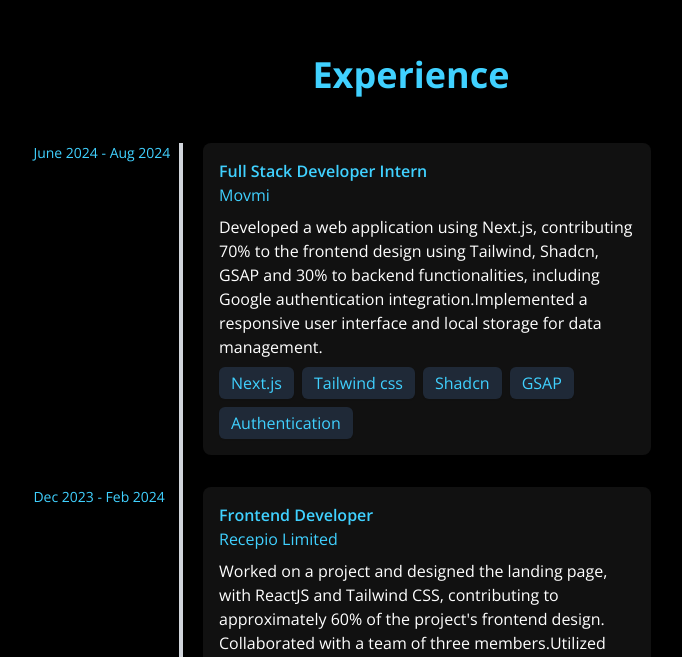
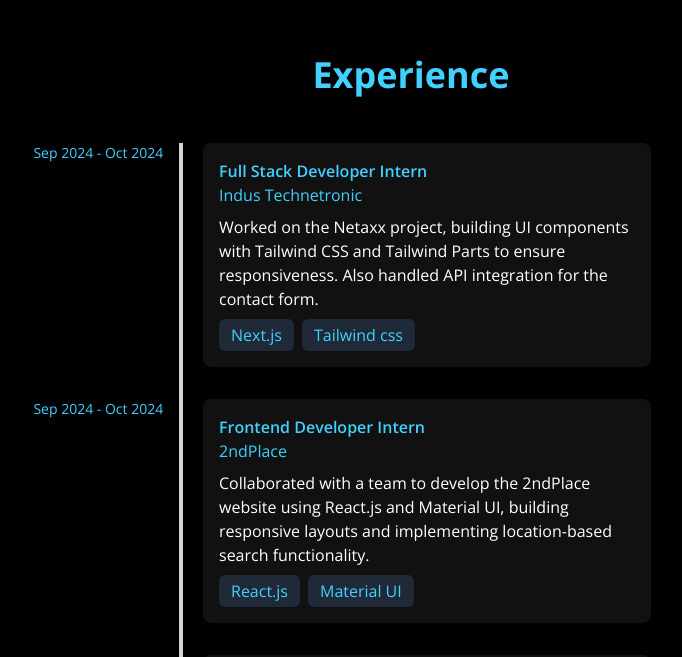
Before and after one commit to mahapara24/portfolio, a React (Vite) app: page /experience in a window 1280 px wide. Shown: the part 2113-2770 px from the top of the page, without its empty margins (229-911 px from the left). Built offline with nearby package versions, Linux system fonts and the light colour scheme.

Commit message:
experiance updated

```diff
--- a/src/components/Experiance/Experience.jsx
+++ b/src/components/Experiance/Experience.jsx
@@ -6,11 +6,27 @@
 
 const experiences = [
   {
+    date: "Sep 2024 - Oct 2024",
+    role: "Full Stack Developer Intern",
+    company: "Indus Technetronic",
+    description:
+      "Worked on the Netaxx project, building UI components with Tailwind CSS and Tailwind Parts to ensure responsiveness. Also handled API integration for the contact form.",
+    technolgies: ["Next.js", "Tailwind css"],
+  },
+  {
+    date: "Sep 2024 - Oct 2024",
+    role: " Frontend Developer Intern",
+    company: "2ndPlace",
+    description:
+      "Collaborated with a team to develop the 2ndPlace website using React.js and Material UI, building responsive layouts and implementing location-based search functionality.",
+    technolgies: ["React.js", "Material UI"],
+  },
+  {
     date: "June 2024 - Aug 2024",
     role: "Full Stack Developer Intern",
     company: "Movmi",
     description:
-      "Developed a web application using Next.js, contributing 70% to the frontend design using Tailwind, Shadcn, GSAP and 30% to backend functionalities, including Google authentication integration.Implemented a responsive user interface and local storage for data management.",
+      "Developed Movmi official web application using Next.js, contributing 80% to the frontend design using tailwind shadcn, gsap and implemented a responsive user interface.",
     technolgies: [
       "Next.js",
       "Tailwind css",
```
